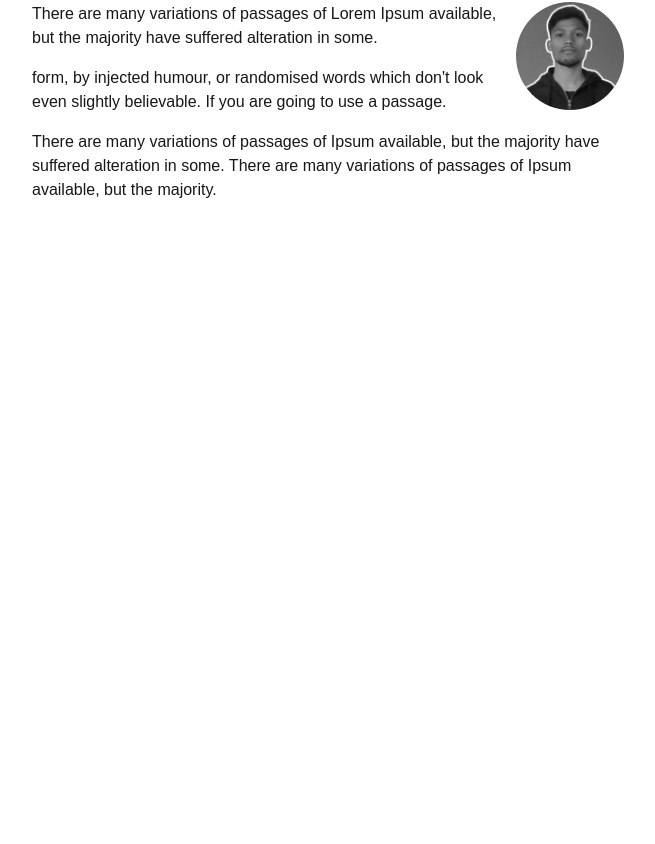
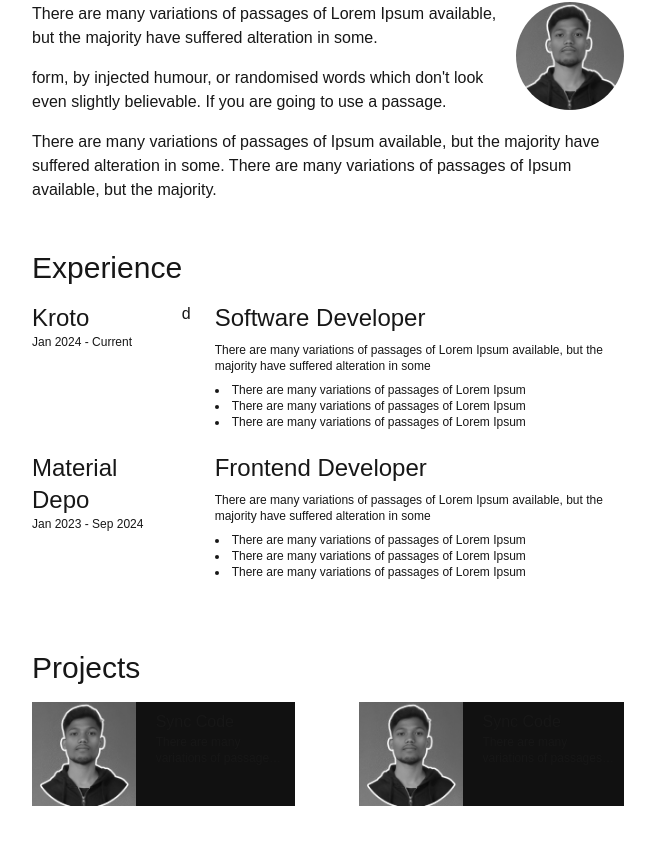
Before and after one commit to anuprajvarma/portfolio, a Next.js app: page /about in a window 1280 px wide. Shown: the part 170-1014 px from the top of the page, without its empty margins (312-967 px from the left). Before the commit the page ends 800 px from the top, so only its background shows below. Built offline with nearby package versions, Linux system fonts and the light colour scheme.

Commit message:
complete half work of experience and project section in about page

```diff
--- a/app/about/page.tsx
+++ b/app/about/page.tsx
@@ -33,6 +33,95 @@ export default function About() {
           of passages of Ipsum available, but the majority.
         </p>{" "}
       </div>
+      <div className="w-6/12 m-auto p-4 py-6 flex flex-col gap-4">
+        <p className="text-3xl font-medium">Experience</p>
+        <div className="flex gap-2 w-full">
+          <div className="w-3/12 h-[300px]">
+            <div className="h-[150px]">
+              <div>
+                <p className="text-2xl font-medium">Kroto</p>
+                <p className="text-xs">Jan 2024 - Current</p>
+              </div>
+            </div>
+            <div className="h-[150px]">
+              <div>
+                <p className="text-2xl font-medium">Material Depo</p>
+                <p className="text-xs">Jan 2023 - Sep 2024</p>
+              </div>
+            </div>
+          </div>
+          <div className="">d</div>
+          <div className="w-9/12 h-[300px]">
+            <div className="h-[150px] flex flex-col gap-2 pl-4">
+              <p className="text-2xl font-medium">Software Developer</p>
+              <p className="text-xs">
+                There are many variations of passages of Lorem Ipsum available,
+                but the majority have suffered alteration in some
+              </p>
+              <ul className="list-disc list-inside text-xs">
+                <li>There are many variations of passages of Lorem Ipsum </li>
+                <li>There are many variations of passages of Lorem Ipsum </li>
+                <li>There are many variations of passages of Lorem Ipsum </li>
+              </ul>
+            </div>
+            <div className="h-[150px] flex flex-col gap-2 pl-4">
+              <p className="text-2xl font-medium">Frontend Developer</p>
+              <p className="text-xs">
+                There are many variations of passages of Lorem Ipsum available,
+                but the majority have suffered alteration in some
+              </p>
+              <ul className="list-disc list-inside text-xs">
+                <li>There are many variations of passages of Lorem Ipsum </li>
+                <li>There are many variations of passages of Lorem Ipsum </li>
+                <li>There are many variations of passages of Lorem Ipsum </li>
+              </ul>
+            </div>
+          </div>
+        </div>
+      </div>
+      <div className="w-6/12 m-auto p-4 py-6 flex flex-col gap-4">
+        <p className="text-3xl font-medium">Projects</p>
+        <div className="flex flex-row gap-16">
+          <div className="bg-grey flex gap-3">
+            <div className="">
+              <Image
+                className=""
+                src="/portfolio_pic.png"
+                alt="Portfolio pic"
+                width={50}
+                height={50}
+                layout="responsive"
+              />
+            </div>
+            <div className="p-2">
+              <p>Sync Code</p>
+              <p className="text-xs line-clamp-2">
+                There are many variations of passages of Lorem Ipsum form, by
+                injected humour, or randomised words which{" "}
+              </p>
+            </div>
+          </div>
+          <div className="bg-grey flex gap-3">
+            <div className="">
+              <Image
+                className=""
+                src="/portfolio_pic.png"
+                alt="Portfolio pic"
+                width={50}
+                height={50}
+                layout="responsive"
+              />
+            </div>
+            <div className="p-2">
+              <p>Sync Code</p>
+              <p className="line-clamp-2 text-xs">
+                There are many variations of passages of Lorem Ipsum form, by
+                injected humour, or randomised words which...{" "}
+              </p>
+            </div>
+          </div>
+        </div>
+      </div>
     </div>
   );
 }
--- a/components/Home.tsx
+++ b/components/Home.tsx
@@ -10,7 +10,7 @@ import Link from "next/link";
 
 const Home = () => {
   return (
-    <div className="p-4 py-6 w-full">
+    <div className="p-4 py-6 w-full flex flex-col gap-8">
       <div className="flex justify-between w-full">
         <div className="w-9/12 flex flex-col gap-3">
           <h1 className="text-4xl font-bold">Anupraj Varma</h1>
```
